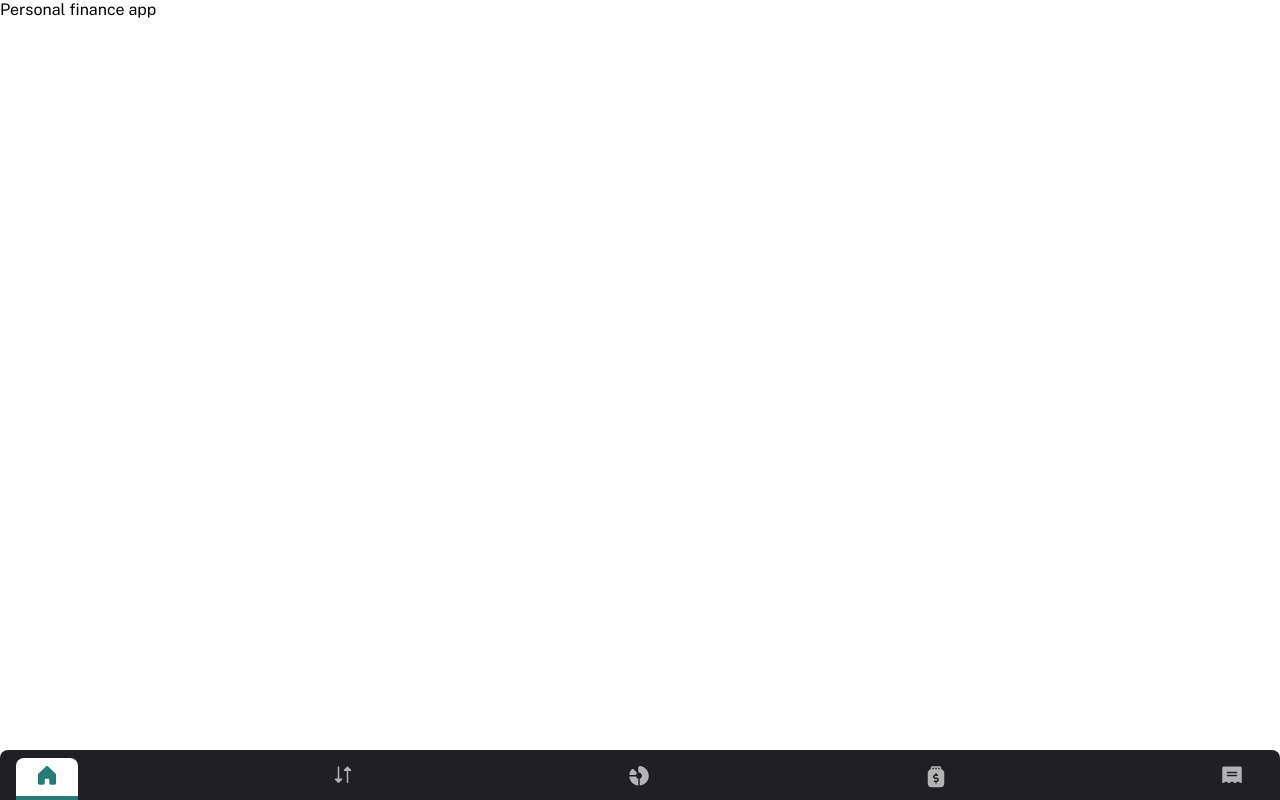
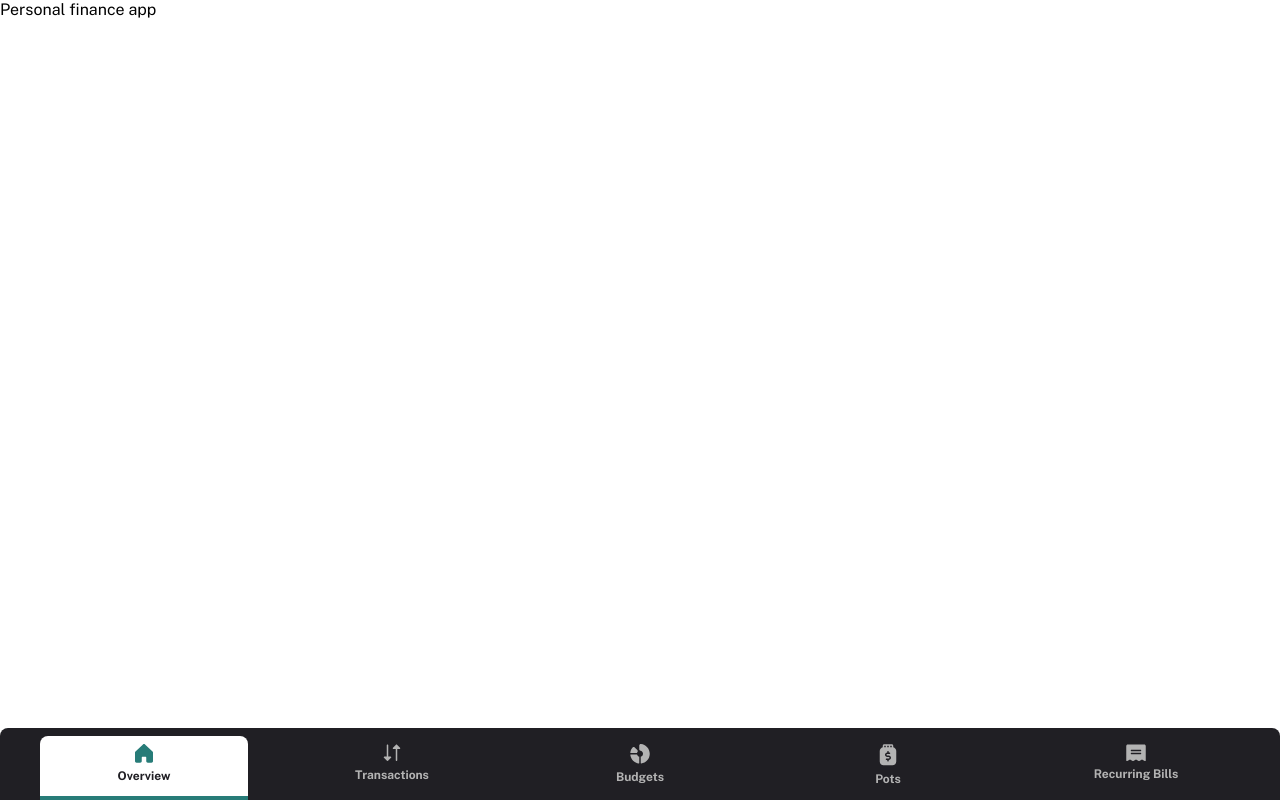
Before and after one commit to dan-nitu/personal-finance-app, a React (Vite) app: page / in a window 1280 px wide. Built offline with nearby package versions, Linux system fonts and the light colour scheme.

Commit message:
tablet navigation design

```diff
--- a/src/assets/scss/components/_navigation.scss
+++ b/src/assets/scss/components/_navigation.scss
@@ -1,4 +1,5 @@
 @use '../variables' as *;
+@use '../typography' as *;
 
 nav {
   position: fixed;
@@ -14,10 +15,26 @@ nav {
   padding-inline: 16px;
   padding-top: 8px;
 
+  @media (min-width: $breakpoint-tablet) {
+    padding-inline: 40px;
+    gap: 40px;
+  }
+
   a {
     padding: 8px 22px;
     border-bottom: 4px solid transparent;
     color: $grey-300;
+
+    display: flex;
+    flex-direction: column;
+    align-items: center;
+    gap: 4px;
+
+    @media (min-width: $breakpoint-tablet) {
+      padding-inline: 10px;
+      flex-basis: 0;
+      flex-grow: 1;
+    }
 
     &:hover,
     &.active {
@@ -26,6 +43,10 @@ nav {
       border-top-right-radius: 8px;
       border-color: $green;
       color: $green;
+
+      span {
+        color: $grey-900;
+      }
     }
 
     img {
@@ -35,6 +56,12 @@ nav {
 
     span {
       display: none;
+      @include text-preset(5-bold);
+
+      @media (min-width: $breakpoint-tablet) {
+        display: inline;
+        text-align: center;
+      }
     }
   }
 }
```
